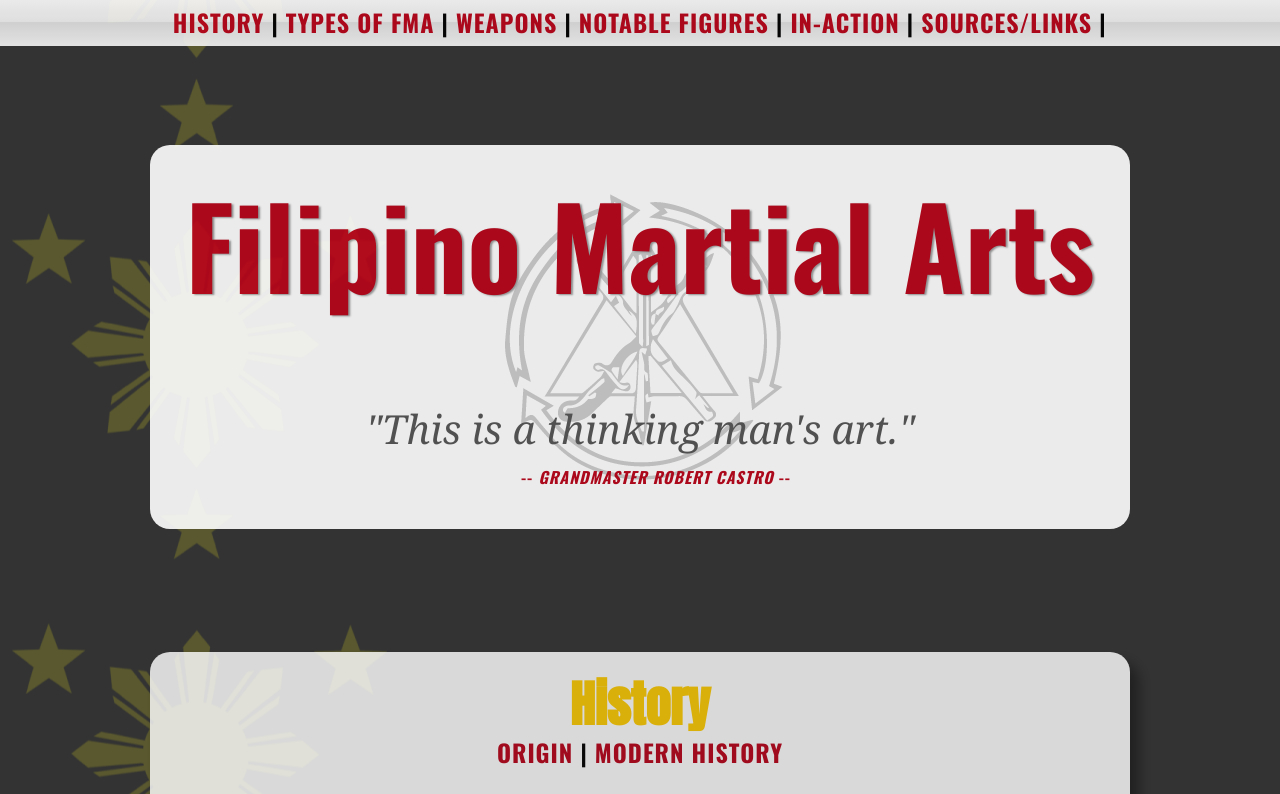
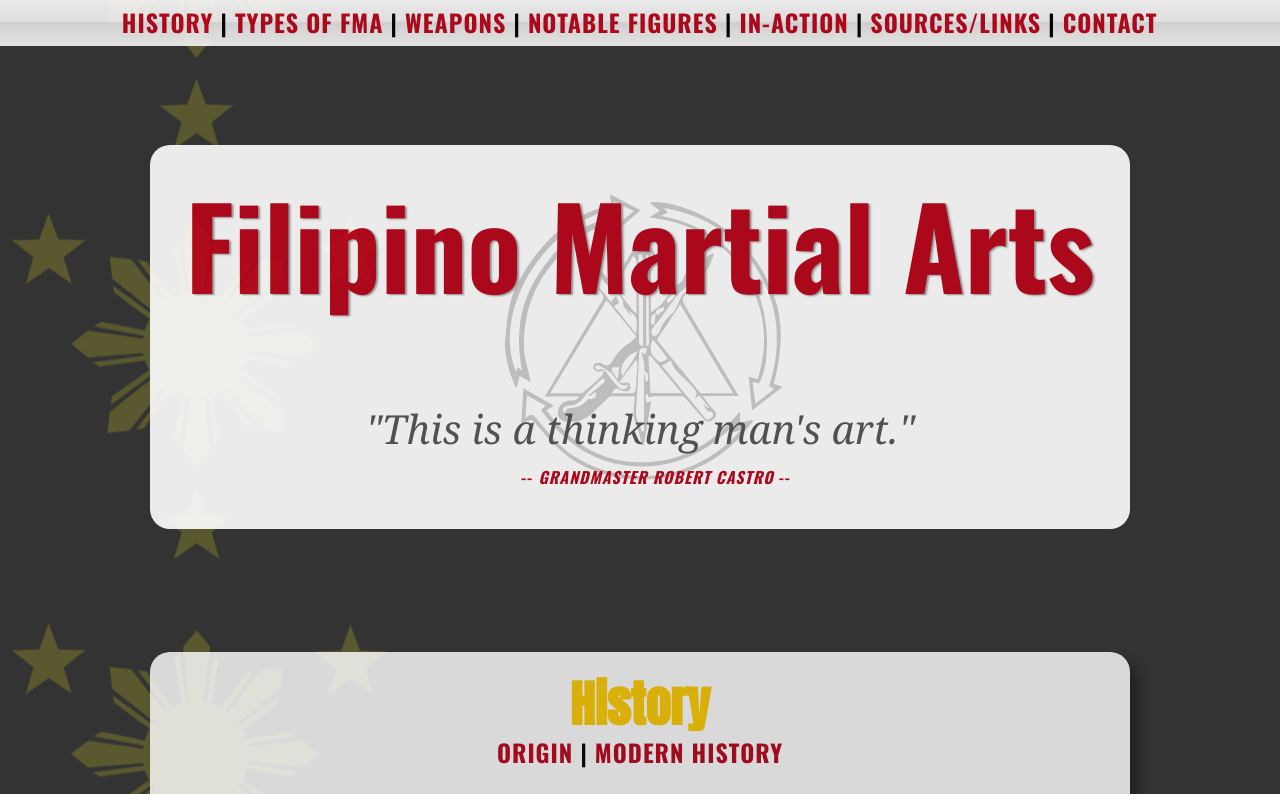
Before and after one commit to catcarbonell/dws1, a plain HTML site: page index.html in a window 1280 px wide. Shown: the top 794 px of the page. Drawn offline with nearby package versions, Linux system fonts and the light colour scheme.

Commit message:
Project 4 -- Validation test

```diff
--- a/index.html
+++ b/index.html
@@ -25,14 +25,13 @@
     <nav>
 
         <ul class="menu">
-
             <li><a href="#history">History</a> | </li>
             <li><a href="#types">Types of FMA</a>  | </li>
             <li><a href="#weapons">Weapons</a>  | </li>
             <li><a href="#figures">Notable Figures</a>  | </li>
             <li><a href="#action">In-Action</a>  | </li>
-            <li><a href="#links">Sources/Links</a></li> |
-
+            <li><a href="#links">Sources/Links</a> |</li>
+            <li><a href="#contactform">Contact</a></li>
         </ul>
 
     </nav>
```
